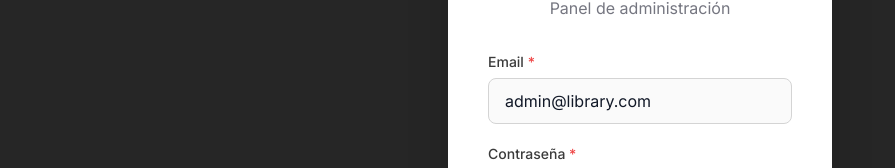
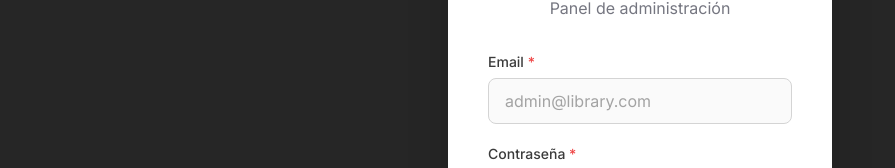
Before and after one commit to arieltecay/library-admin, a React (Vite) app: page /login in a window 1280 px wide. Shown: the part 272-440 px from the top of the page, without its empty margins (0-895 px from the left). Built offline with nearby package versions, Linux system fonts and the light colour scheme.

Commit message:
fix: reset default email in LoginPage to empty string

```diff
--- a/src/pages/LoginPage.tsx
+++ b/src/pages/LoginPage.tsx
@@ -6,7 +6,7 @@ export default function LoginPage() {
   const { login } = useAuth();
   const navigate = useNavigate();
 
-  const [email, setEmail] = useState("admin@library.com");
+  const [email, setEmail] = useState("");
   const [password, setPassword] = useState("");
   const [showPassword, setShowPassword] = useState(false);
   const [remember, setRemember] = useState(true);
```
